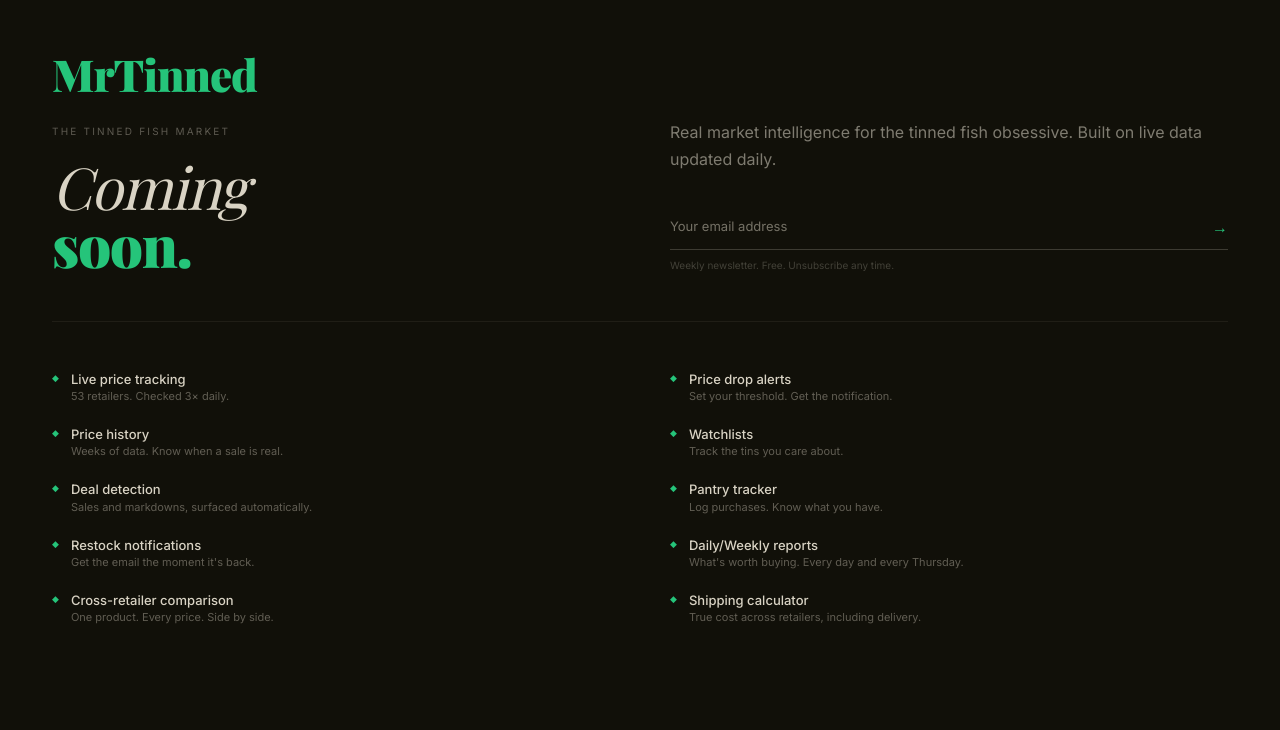
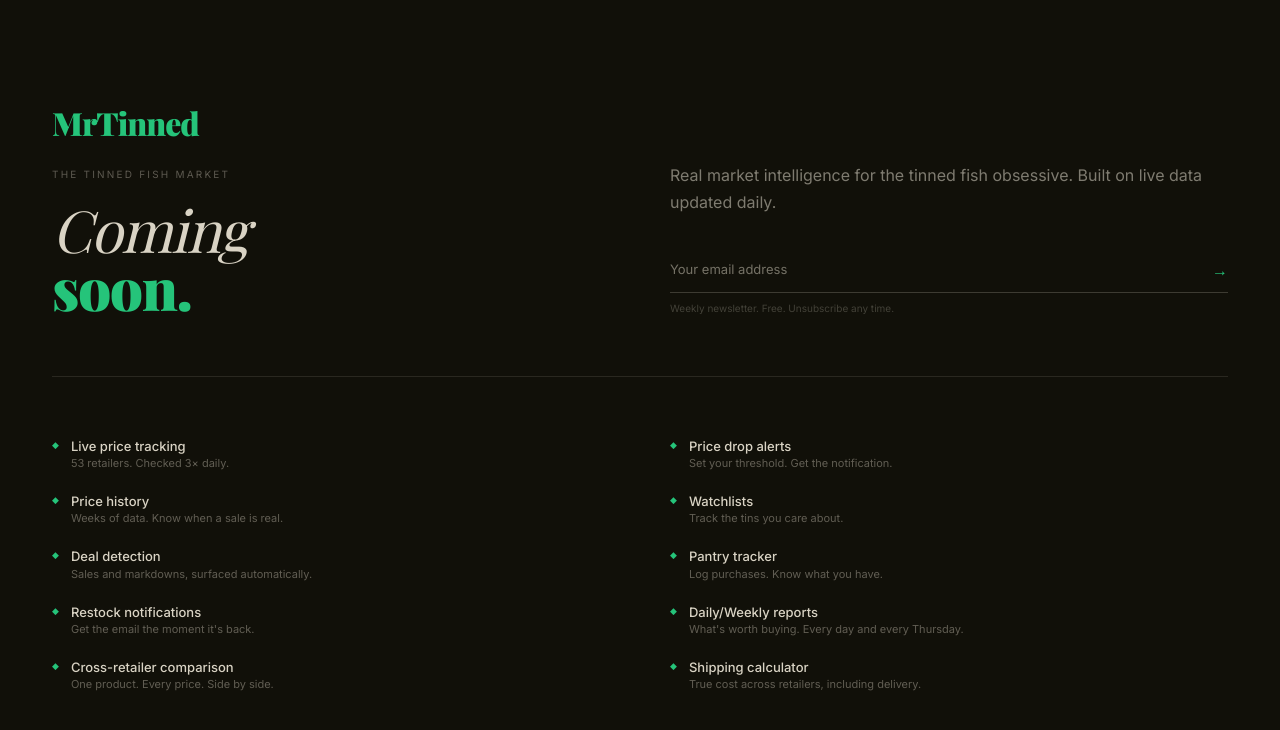
Before and after one commit to ariasites/mrtinned-comingsoon, a Next.js app: page / in a window 1280 px wide. Shown: the top 730 px of the page. Built offline with nearby package versions, Linux system fonts and the light colour scheme.

Commit message:
Fix coming soon layout — alignment, bullets, spacing, centering

```diff
--- a/app/page.tsx
+++ b/app/page.tsx
@@ -6,24 +6,43 @@ const FEATURES = [
   { title: 'Live price tracking',       desc: '53 retailers. Checked 3× daily.' },
   { title: 'Price history',             desc: 'Weeks of data. Know when a sale is real.' },
   { title: 'Deal detection',            desc: 'Sales and markdowns, surfaced automatically.' },
-  { title: 'Restock notifications',     desc: 'Get the email the moment it\'s back.' },
+  { title: 'Restock notifications',     desc: "Get the email the moment it's back." },
   { title: 'Cross-retailer comparison', desc: 'One product. Every price. Side by side.' },
   { title: 'Price drop alerts',         desc: 'Set your threshold. Get the notification.' },
   { title: 'Watchlists',                desc: 'Track the tins you care about.' },
   { title: 'Pantry tracker',            desc: 'Log purchases. Know what you have.' },
-  { title: 'Daily/Weekly reports',      desc: 'What\'s worth buying. Every day and every Thursday.' },
+  { title: 'Daily/Weekly reports',      desc: "What's worth buying. Every day and every Thursday." },
   { title: 'Shipping calculator',       desc: 'True cost across retailers, including delivery.' },
 ]
 
 function FeatureItem({ title, desc }: { title: string; desc: string }) {
   return (
     <div style={{ display: 'flex', gap: '12px', alignItems: 'flex-start' }}>
-      <span style={{ color: '#25c47a', fontSize: '9px', flexShrink: 0, paddingTop: '3px', lineHeight: 1 }}>◆</span>
+      <span style={{
+        display:    'inline-block',
+        color:      '#25c47a',
+        fontSize:   '9px',
+        flexShrink: 0,
+        paddingTop: '3px',
+        lineHeight: 1,
+        fontStyle:  'normal',
+      }}>◆</span>
       <div>
-        <div style={{ fontFamily: 'var(--font-inter), sans-serif', fontSize: '13px', fontWeight: 500, color: '#d9d3c4', lineHeight: 1.4 }}>
+        <div style={{
+          fontFamily: 'var(--font-inter), sans-serif',
+          fontSize:   '13px',
+          fontWeight: 500,
+          color:      '#d9d3c4',
+          lineHeight: 1.4,
+        }}>
           {title}
         </div>
-        <div style={{ fontFamily: 'var(--font-inter), sans-serif', fontSize: '11px', color: 'rgba(217,211,196,0.4)', lineHeight: 1.55 }}>
+        <div style={{
+          fontFamily: 'var(--font-inter), sans-serif',
+          fontSize:   '11px',
+          color:      'rgba(217,211,196,0.4)',
+          lineHeight: 1.55,
+        }}>
           {desc}
         </div>
       </div>
@@ -60,11 +79,15 @@ export default function Home() {
 
   return (
     <main style={{
-      minHeight:  '100vh',
-      background: '#111009',
-      padding:    '52px',
-      boxSizing:  'border-box',
+      minHeight:      '100vh',
+      background:     '#111009',
+      display:        'flex',
+      flexDirection:  'column',
+      justifyContent: 'center',
+      padding:        '52px',
+      boxSizing:      'border-box',
     }}>
+      <div>
 
         {/* TOP SECTION */}
         <div style={{
@@ -78,7 +101,7 @@ export default function Home() {
           <div>
             <div style={{
               fontFamily:    'var(--font-playfair), serif',
-            fontSize:      '44px',
+              fontSize:      '32px',
               fontWeight:    900,
               fontStyle:     'normal',
               letterSpacing: '-1px',
@@ -129,14 +152,14 @@ export default function Home() {
             </h1>
           </div>
 
-        {/* Right column */}
-        <div>
+          {/* Right column — aligned to bottom of left column */}
+          <div style={{ alignSelf: 'end' }}>
             <p style={{
-            fontFamily:   'var(--font-inter), sans-serif',
-            fontSize:     '16px',
-            color:        'rgba(217,211,196,0.55)',
-            lineHeight:   1.7,
-            margin:       '0 0 32px',
+              fontFamily: 'var(--font-inter), sans-serif',
+              fontSize:   '16px',
+              color:      'rgba(217,211,196,0.55)',
+              lineHeight: 1.7,
+              margin:     '0 0 32px',
             }}>
               Real market intelligence for the tinned fish obsessive. Built on live data updated daily.
             </p>
@@ -211,7 +234,6 @@ export default function Home() {
                   fontFamily: 'var(--font-inter), sans-serif',
                   fontSize:   '10px',
                   color:      'rgba(217,211,196,0.25)',
-                marginTop:  '8px',
                   margin:     '8px 0 0',
                 }}>
                   Weekly newsletter. Free. Unsubscribe any time.
@@ -224,9 +246,9 @@ export default function Home() {
 
         {/* Horizontal rule */}
         <div style={{
-        borderTop:    '0.5px solid rgba(217,211,196,0.07)',
-        marginTop:    '48px',
-        marginBottom: '48px',
+          borderTop:    '1px solid rgba(217,211,196,0.12)',
+          marginTop:    '60px',
+          marginBottom: '60px',
         }} />
 
         {/* BOTTOM SECTION — features */}
@@ -236,13 +258,18 @@ export default function Home() {
           columnGap:           '60px',
         }}>
           <div style={{ display: 'flex', flexDirection: 'column', gap: '20px' }}>
-          {FEATURES.slice(0, 5).map(f => <FeatureItem key={f.title} title={f.title} desc={f.desc} />)}
+            {FEATURES.slice(0, 5).map(f => (
+              <FeatureItem key={f.title} title={f.title} desc={f.desc} />
+            ))}
           </div>
           <div style={{ display: 'flex', flexDirection: 'column', gap: '20px' }}>
-          {FEATURES.slice(5).map(f => <FeatureItem key={f.title} title={f.title} desc={f.desc} />)}
+            {FEATURES.slice(5).map(f => (
+              <FeatureItem key={f.title} title={f.title} desc={f.desc} />
+            ))}
           </div>
         </div>
 
+      </div>
     </main>
   )
 }
```
Lines whose indentation alone changed are shown as unchanged.
